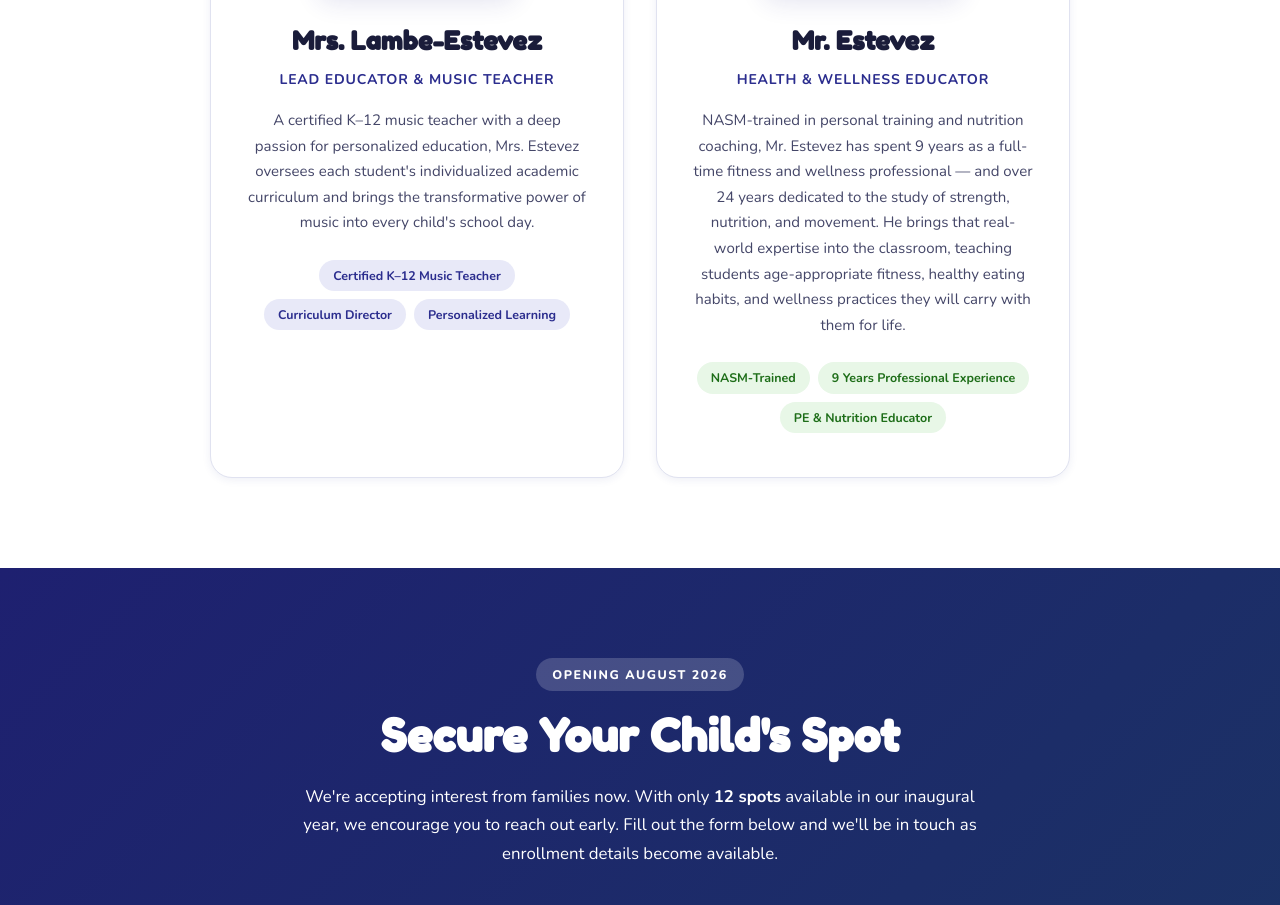
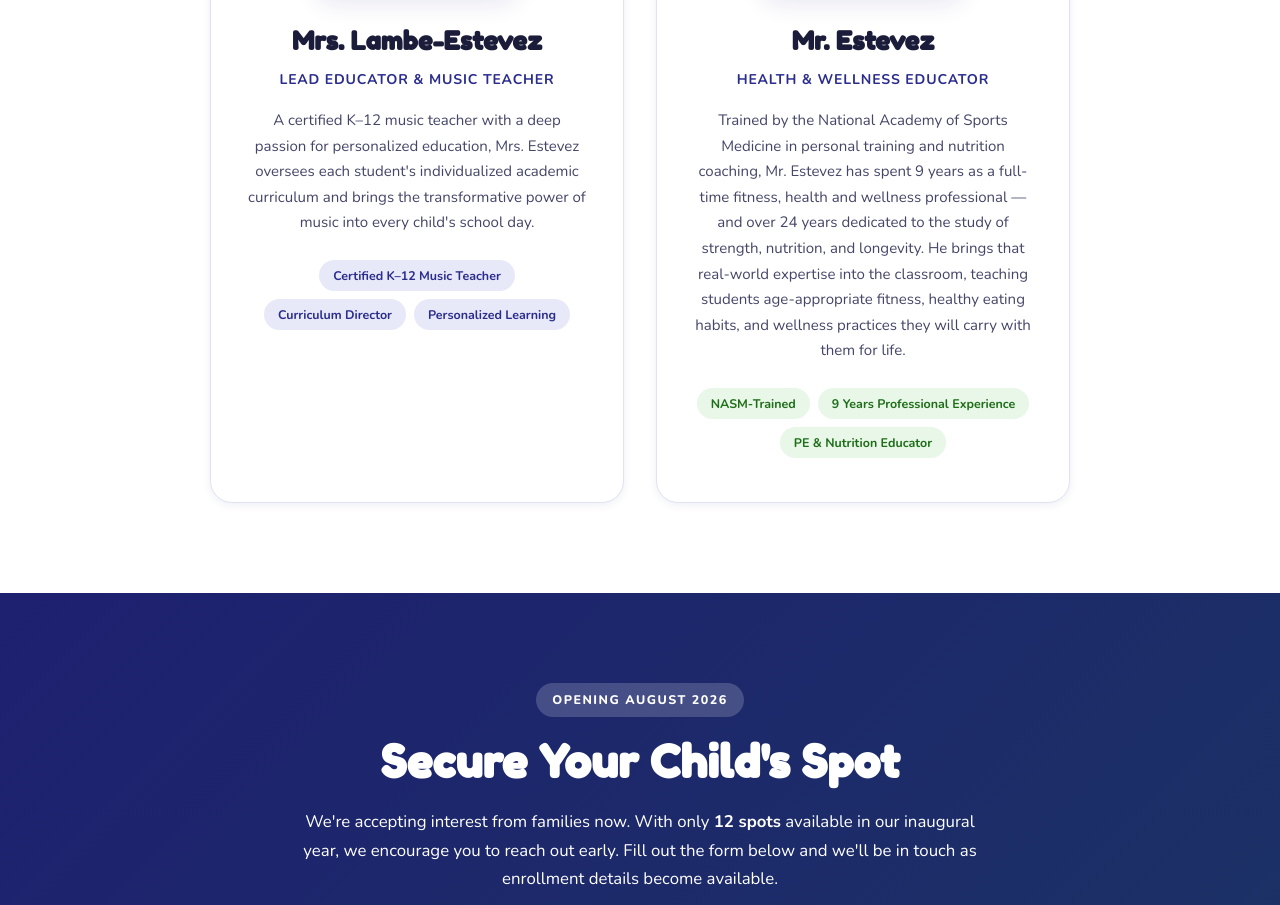
Before and after one commit to cweunlimited/harmonyandhealthmicroschool-site, a plain HTML site: page index.html in a window 1280 px wide. Shown: the part 5794-6699 px from the top of the page. Drawn offline with nearby package versions, Linux system fonts and the light colour scheme.

Commit message:
Update Mr. Estevez bio wording

```diff
--- a/index.html
+++ b/index.html
@@ -288,7 +288,7 @@
           </div>
           <h3>Mr. Estevez</h3>
           <div class="educator-role">Health &amp; Wellness Educator</div>
-          <p>NASM-trained in personal training and nutrition coaching, Mr. Estevez has spent 9 years as a full-time fitness and wellness professional — and over 24 years dedicated to the study of strength, nutrition, and movement. He brings that real-world expertise into the classroom, teaching students age-appropriate fitness, healthy eating habits, and wellness practices they will carry with them for life.</p>
+          <p>Trained by the National Academy of Sports Medicine in personal training and nutrition coaching, Mr. Estevez has spent 9 years as a full-time fitness, health and wellness professional — and over 24 years dedicated to the study of strength, nutrition, and longevity. He brings that real-world expertise into the classroom, teaching students age-appropriate fitness, healthy eating habits, and wellness practices they will carry with them for life.</p>
           <div class="educator-tags">
             <span class="tag green-tag">NASM-Trained</span>
             <span class="tag green-tag">9 Years Professional Experience</span>
```
